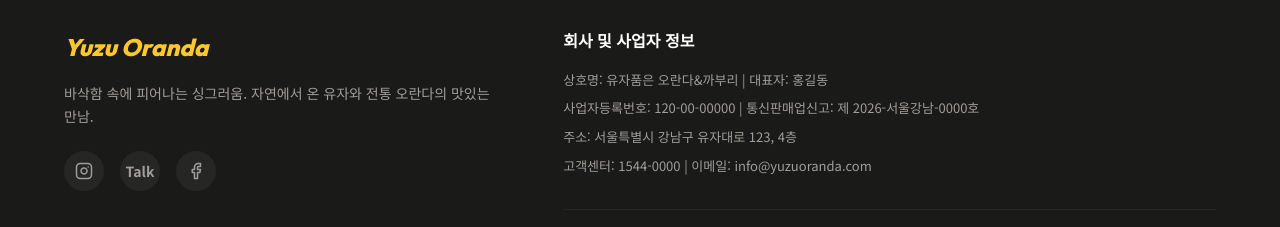
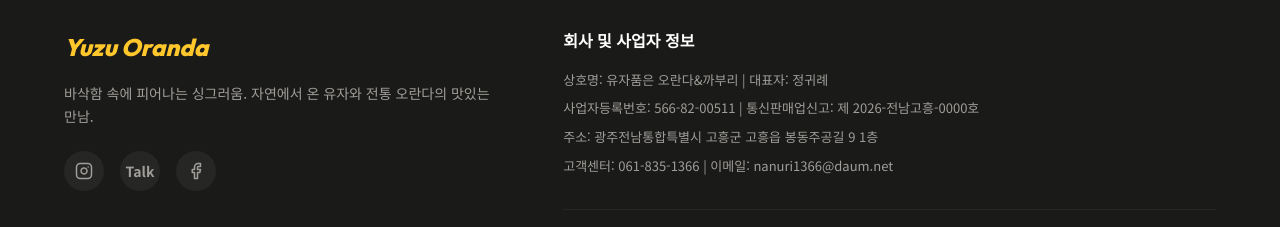
Before and after one commit to nanuri1366-blip/nanuri, a Next.js app: page / in a window 1280 px wide. Shown: the part 3887-4114 px from the top of the page. Built offline with nearby package versions, Linux system fonts and the light colour scheme; no server answers; the database is empty.

Commit message:
Update company registration details in footer

```diff
--- a/app/page.js
+++ b/app/page.js
@@ -426,10 +426,10 @@
           </div>
           <div className="footer-info">
             <h4>회사 및 사업자 정보</h4>
-            <p>상호명: 유자품은 오란다&까부리 | 대표자: 홍길동</p>
-            <p>사업자등록번호: 120-00-00000 | 통신판매업신고: 제 2026-서울강남-0000호</p>
-            <p>주소: 서울특별시 강남구 유자대로 123, 4층</p>
-            <p>고객센터: 1544-0000 | 이메일: info@yuzuoranda.com</p>
+            <p>상호명: 유자품은 오란다&까부리 | 대표자: 정귀례</p>
+            <p>사업자등록번호: 566-82-00511 | 통신판매업신고: 제 2026-전남고흥-0000호</p>
+            <p>주소: 광주전남통합특별시 고흥군 고흥읍 봉동주공길 9 1층</p>
+            <p>고객센터: 061-835-1366 | 이메일: nanuri1366@daum.net</p>
             <p className="copyright">&copy; 2026 유자품은 오란다&까부리. All Rights Reserved.</p>
           </div>
         </div>
```
